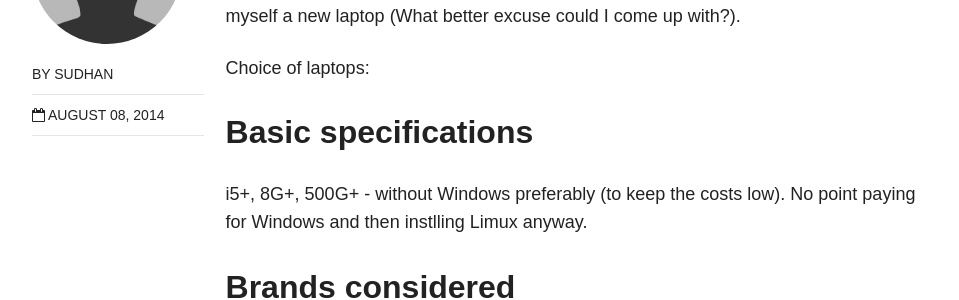
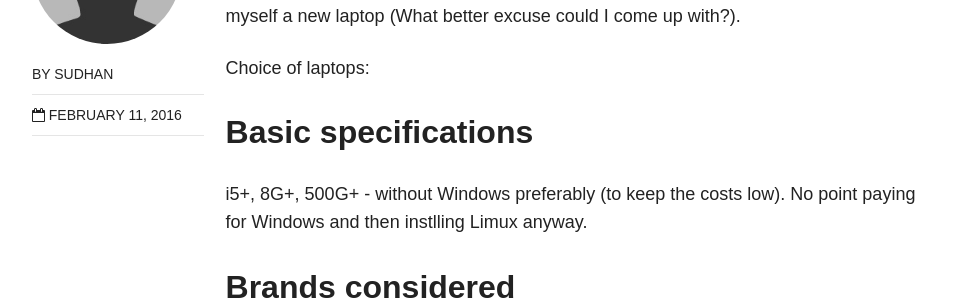
Before and after one commit to p2c2e/p2c2e.github.io, a Jekyll site: the page built from _posts/blog/2016-02-11-dell-install-linux-mint.md, in a window 1280 px wide and 900 px high, scrolled down 653 px. Shown: the part 153-453 px from the top of the window, without its empty margins (154-1113 px from the left). Built offline with Jekyll 4.4.1, drawn with Linux system fonts in a browser that asks for light colours; nearby versions of some CDN libraries.

Commit message:
Changed date

```diff
--- a/_posts/blog/2016-02-11-dell-install-linux-mint.md
+++ b/_posts/blog/2016-02-11-dell-install-linux-mint.md
@@ -7,7 +7,7 @@ excerpt: "Steps that I took to build a new developer laptop"
 tags: [linux, dell, technology, windows]
 image:
   feature:
-date: 2014-08-08T15:39:55-04:00
+date: 2016-02-11T15:39:55-04:00
 ---
 
 After a *long* hiatus, I recently decided to follow developments on the technology front. Most of my recent work had not given me either the time nor the need to do this.
```
